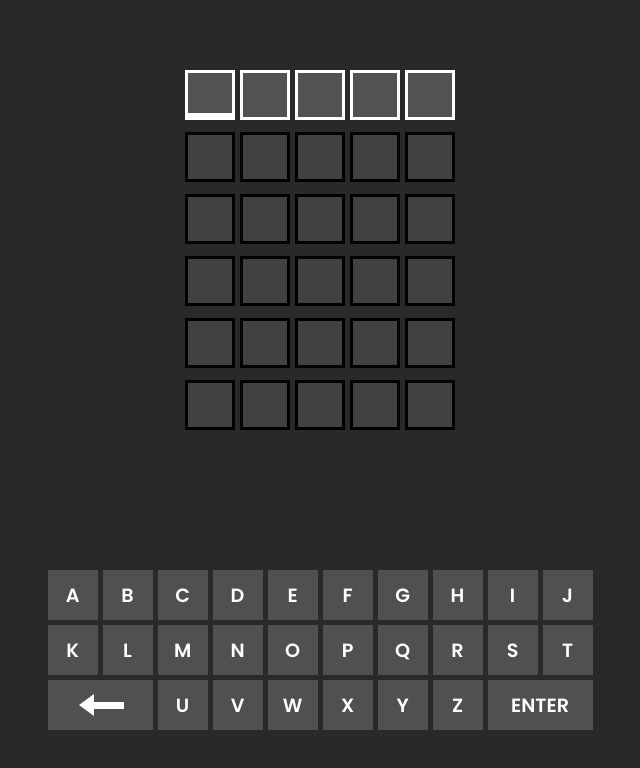
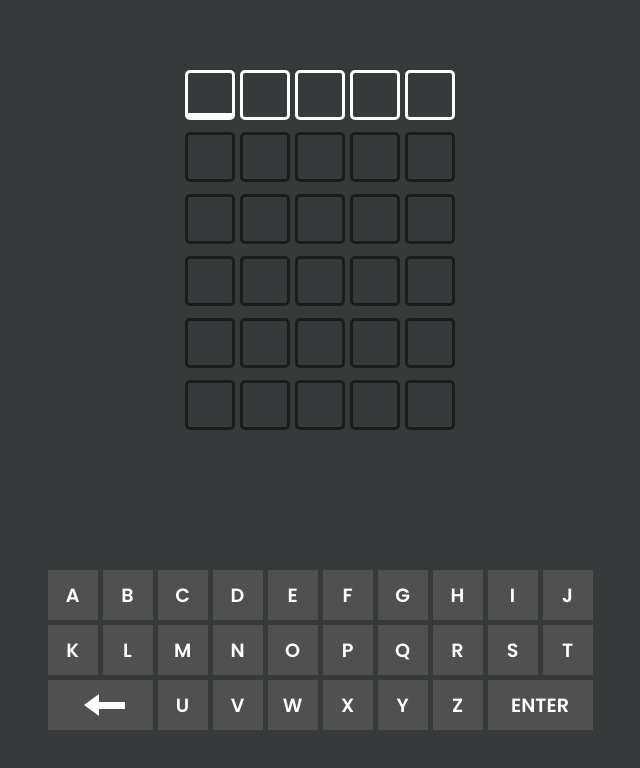
Before and after one commit to LeandroTakara/wordle-svelte, a SvelteKit app: page / in a window 1280 px wide. Shown: the top 768 px of the page, without its empty margins (320-960 px from the left). Built offline with nearby package versions, Linux system fonts and the light colour scheme.

Commit message:
Add animation

```diff
--- a/src/global.css
+++ b/src/global.css
@@ -5,7 +5,7 @@
     border: 0;
     margin: 0;
     box-sizing: border-box;
-    font-family: "Poppins", sans-serif;
+    font-family: 'Poppins', sans-serif;
 }
 
 :root {
@@ -15,5 +15,5 @@
 }
 
 body {
-    background-color: rgb(40, 41, 42);
+    background-color: rgb(55, 58, 58);
 }
--- a/src/routes/+page.svelte
+++ b/src/routes/+page.svelte
@@ -1,9 +1,9 @@
 <script>
     import '../global.css'
-
+    // components
     import Wordle from './Wordle.svelte'
     import Keyboard from './Keyboard.svelte'
-
+    // stores
     import { wordleGame } from '$lib/wordleStore.js'
 
     function handleKeyAction(key) {
--- a/src/routes/Keyboard.svelte
+++ b/src/routes/Keyboard.svelte
@@ -1,9 +1,11 @@
 <script>
     import { createEventDispatcher } from 'svelte'
-
+    // stores
     import { keysMatches } from '$lib/wordleStore.js'
+    // wordle
     import { LETTERS_STATES } from '$lib/wordleGame.js'
 
+    // maps a letter state to a CSS class
     const KEYS_STATES = {
         [LETTERS_STATES.CORRECT]: 'correct',
         [LETTERS_STATES.WRONG]: 'wrong',
@@ -101,7 +103,7 @@
         &::before {
             content: '';
             position: absolute;
-            left: 30%;
+            left: 35%;
             border-right: solid white 15px;
             border-top: solid transparent 11px;
             border-bottom: solid transparent 11px;
@@ -110,7 +112,7 @@
         &:after {
             content: '';
             position: absolute;
-            left: 44%;
+            left: 45%;
             background-color: white;
             width: 30px;
             height: 7px;
--- a/src/routes/Wordle.svelte
+++ b/src/routes/Wordle.svelte
@@ -1,6 +1,7 @@
 <script>
+    // components
     import WordleRow from './WordleRow.svelte'
-
+    // stores
     import { wordleGame } from '$lib/wordleStore.js'
 </script>
 
--- a/src/routes/WordleLetter.svelte
+++ b/src/routes/WordleLetter.svelte
@@ -1,28 +1,49 @@
 <script>
+    export let column
     export let letter
     export let state
     export let highlight
 
+    // stores
+    import { wordleGame, REVEAL_TIME, REVEAL_DELAY_TIME } from '$lib/wordleStore.js'
+    // wordle
     import { LETTERS_STATES } from '$lib/wordleGame.js'
 
-    const CSSclasses = {
+    // maps a letter state to a CSS class
+    const CSSClasses = {
         [LETTERS_STATES.CORRECT]: 'correct',
         [LETTERS_STATES.WRONG]: 'wrong',
         [LETTERS_STATES.WRONG_POSITION]: 'wrong-position',
         [LETTERS_STATES.NOT_GUESSED]: 'not-guessed',
         [LETTERS_STATES.GUESSING]: 'guessing',
     }
+
+    let bgCSSClass = null
+
+    // sets the value of the 'bgCSSClass' variable, it is done like this, because of the reveal animation
+    $: if (state === LETTERS_STATES.GUESSING || state === LETTERS_STATES.NOT_GUESSED) {
+        bgCSSClass = CSSClasses[state]
+    } else {
+        // waits for some time to make a wave effect together with the components in the same row
+        setTimeout(() => {
+            bgCSSClass = CSSClasses[state]
+        }, $REVEAL_DELAY_TIME * column)
+    }
 </script>
 
 <div
-    class="letter {CSSclasses[state]}"
+    class="letter {bgCSSClass}"
     class:highlight
+    style:animation-duration='{$REVEAL_TIME}ms'
 >
-    {letter}
+    <span>{letter}</span>
+    <input class="letter-button" type="button" on:click={() => wordleGame.setColumn(column)}>
 </div>
 
 <style>
     .letter {
+        --bg-color: transparent;
+
         position: relative;
         display: flex;
         justify-content: center;
@@ -30,14 +51,17 @@
         width: 50px;
         height: 50px;
         border: solid black 3px;
+        border-radius: 5px;
         text-transform: uppercase;
         color: white;
+        background-color: var(--bg-color);
         font-size: 1.2rem;
         font-weight: 700;
 
         &.guessing {
+            --bg-color: transparent;
             border-color: white;
-            background-color: rgb(82, 82, 82);
+            cursor: pointer;
         }
 
         &.highlight::before {
@@ -47,22 +71,68 @@
             background-color: white;
             width: 100%;
             height: 4px;
+            cursor: pointer;
         }
 
         &.not-guessed {
-            background-color: rgb(65, 65, 65);
+            --bg-color: transparent;
+            border: solid rgba(0, 0, 0, 0.5) 3px;
         }
 
         &.correct {
-            background-color: var(--correct-color);
+            --bg-color: var(--correct-color);
+            border: none;
+            cursor: default;
+            user-select: none;
+            animation: reveal;
         }
 
         &.wrong {
-            background-color: var(--wrong-color);
+            --bg-color: var(--wrong-color);
+            border: none;
+            cursor: default;
+            user-select: none;
+            animation: reveal;
         }
 
         &.wrong-position {
-            background-color: var(--wrong-position-color);
+            --bg-color: var(--wrong-position-color);
+            border: none;
+            cursor: default;
+            user-select: none;
+            animation: reveal;
+        }
+    }
+
+    .letter-button {
+        position: absolute;
+        width: 100%;
+        height: 100%;
+        background-color: transparent;
+        cursor: inherit;
+    }
+
+    @keyframes -global-reveal {
+        0% {
+            background-color: transparent;
+            transform: perspective(200px) rotateY(0deg);
+            border: solid white 3px;
+        }
+        49% {
+            background-color: transparent;
+            transform: perspective(200px) rotateY(90deg);
+            border: solid white 3px;
+        }
+        50% {
+            background-color: var(--bg-color);
+            transform: perspective(200px) rotateY(-90deg);
+            border: none;
+        }
+        51% {
+            transform: perspective(200px) rotateY(-90deg);
+        }
+        100% {
+            transform: perspective(200px) rotateY(0deg);
         }
     }
 </style>
--- a/src/routes/WordleRow.svelte
+++ b/src/routes/WordleRow.svelte
@@ -1,19 +1,21 @@
 <script>
     export let row
+    // components
+    import WordleLetter from './WordleLetter.svelte'
+    // stores
+    import { wordleGame } from '$lib/wordleStore.js'
 
-    import WordleLetter from './WordleLetter.svelte'
-
-    import { wordleGame } from '$lib/wordleStore.js'
+    $: guess = $wordleGame.getGuess(row)
+    $: guessMatch = $wordleGame.getGuessMatch(row)
 </script>
 
 <div class="row">
     {#each { length: $wordleGame.columns } as _, column}
         {@const letter = $wordleGame.getGuess(row)[column]}
         {@const state = $wordleGame.getGuessMatch(row)[column]}
+        {@const highlight = !$wordleGame.guessSent && $wordleGame.isPlaying && row === $wordleGame.currentRow && column === $wordleGame.currentColumn}
 
-        {@const highlight = $wordleGame.isPlaying && row === $wordleGame.currentRow && column === $wordleGame.currentColumn}
-
-        <WordleLetter {letter} {state} {highlight} />
+        <WordleLetter {letter} {state} {highlight} {column} />
     {/each}
 </div>
 
```
Also changed, not shown: src/lib/wordleGame.js, src/lib/wordleStore.js.
